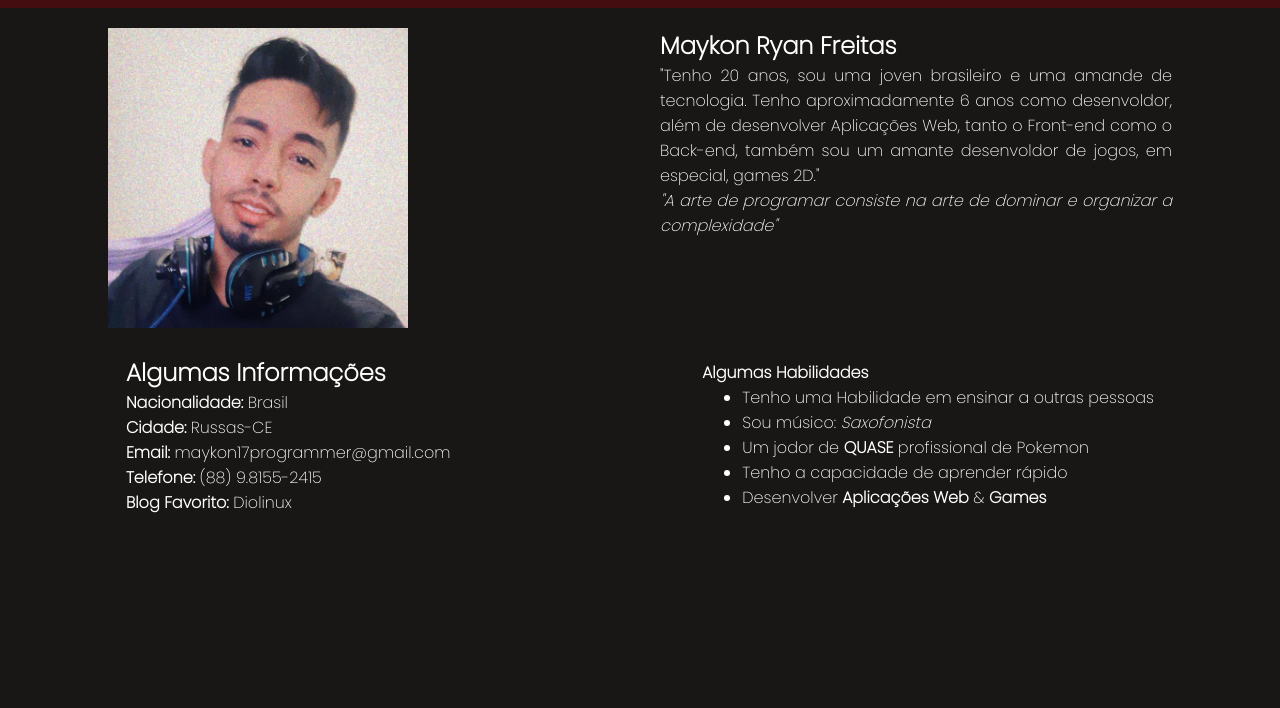
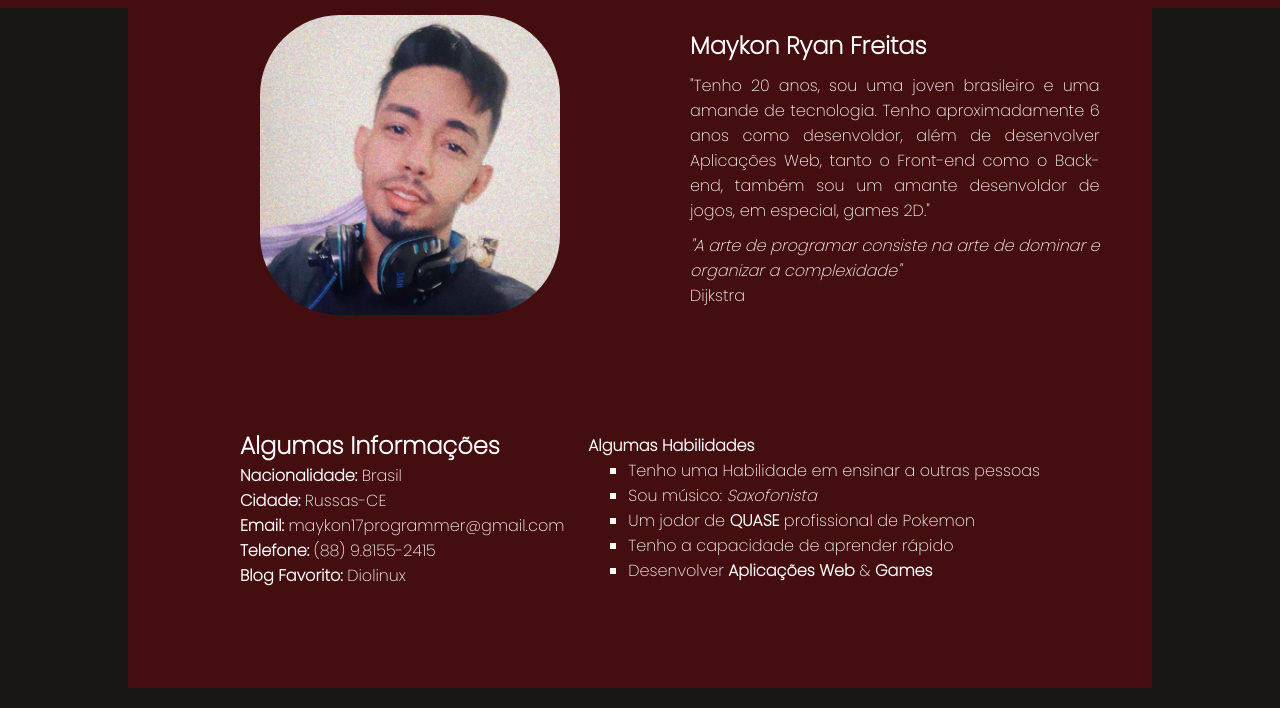
Before and after one commit to MaykonFreitas17/MaykonFreitas17.github.io, a plain HTML site: page index.html in a window 1280 px wide. Shown: the part 92-800 px from the top of the page. Drawn offline with Linux system fonts and the light colour scheme.

Commit message:
Adicionando novas alteraçoes ao meu portifolio

```diff
--- a/index.html
+++ b/index.html
@@ -38,6 +38,7 @@
                         "Tenho 20 anos, sou uma joven brasileiro e uma amande de tecnologia. Tenho aproximadamente 6 anos como desenvoldor, além de desenvolver Aplicações Web, tanto o Front-end como o Back-end, também sou um amante desenvoldor de jogos, em especial, games 2D."
                     </p>
                     <p><em>"A arte de programar consiste na arte de dominar e organizar a complexidade"</em></p>
+                    <span id="author">Dijkstra</span>
                 </div>
 
             </div>
--- a/style.css
+++ b/style.css
@@ -48,11 +48,16 @@ body{
     display: flex;
     flex-direction: row;
     justify-content: center;
+    width: 80%;
+    margin: auto;
+    background-color: #440D0F;
+    align-items: center;
 }
 
 .main-perfil-image {
     width: 40%;
-    margin: 20px;
+    margin-top: 0px;
+    margin-left: 100px;
 }
 
 .main-perfil-name {
@@ -60,8 +65,13 @@ body{
     margin: 20px;
 }
 
+.main-perfil-name p {
+    margin-top: 10px;
+}
+
 #my_picture {
     width: 300px;
+    border-radius: 80px;
 }
 
 .main-personal-div-formation {
@@ -69,4 +79,12 @@ body{
     flex-direction: row;
     justify-content: space-around;
     align-items: center;
+    width: 80%;
+    margin: auto;
+    background-color: #440D0F;
+    padding: 100px;
 }
+
+.main-perfil-list {
+    list-style: square;
+}
```
